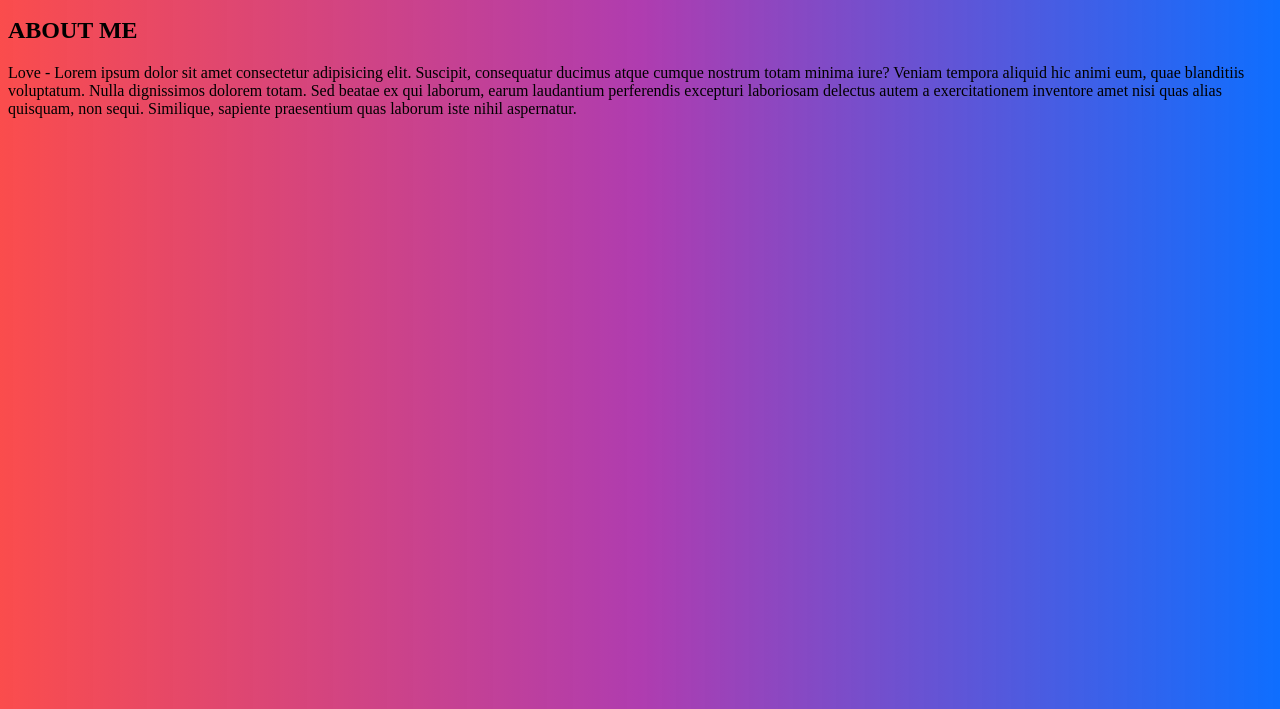
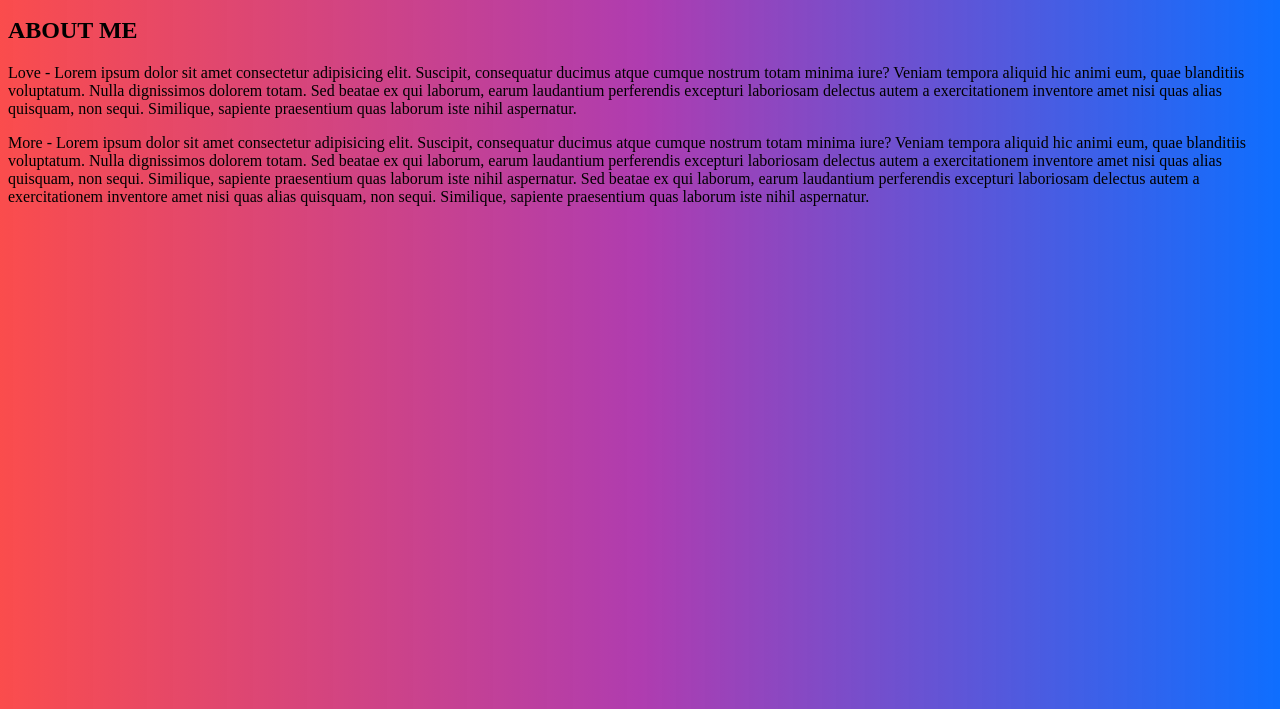
Before and after one commit to Rizhe-Conyers-Personal-Website/personal-website, a plain HTML site: page about.html in a window 1280 px wide. Shown: the part 91-800 px from the top of the page. Drawn offline with Linux system fonts and the light colour scheme.

Commit message:
added more text to fill about.html

```diff
--- a/about.html
+++ b/about.html
@@ -28,6 +28,19 @@
         inventore amet nisi quas alias quisquam, non sequi. Similique, sapiente
         praesentium quas laborum iste nihil aspernatur.
       </p>
+      <p>
+        More - Lorem ipsum dolor sit amet consectetur adipisicing elit.
+        Suscipit, consequatur ducimus atque cumque nostrum totam minima iure?
+        Veniam tempora aliquid hic animi eum, quae blanditiis voluptatum. Nulla
+        dignissimos dolorem totam. Sed beatae ex qui laborum, earum laudantium
+        perferendis excepturi laboriosam delectus autem a exercitationem
+        inventore amet nisi quas alias quisquam, non sequi. Similique, sapiente
+        praesentium quas laborum iste nihil aspernatur. Sed beatae ex qui
+        laborum, earum laudantium perferendis excepturi laboriosam delectus
+        autem a exercitationem inventore amet nisi quas alias quisquam, non
+        sequi. Similique, sapiente praesentium quas laborum iste nihil
+        aspernatur.
+      </p>
     </main>
     <footer>
       <p>&copy; 2023 My Personal Website</p>
@@ -36,6 +49,6 @@
         <a href="https://www.linkedin.com/">LinkedIn</a>
       </div>
     </footer>
-    <script src="javascript.js"></script>
+    <!-- <script src="javascript.js"></script> -->
   </body>
 </html>
```
